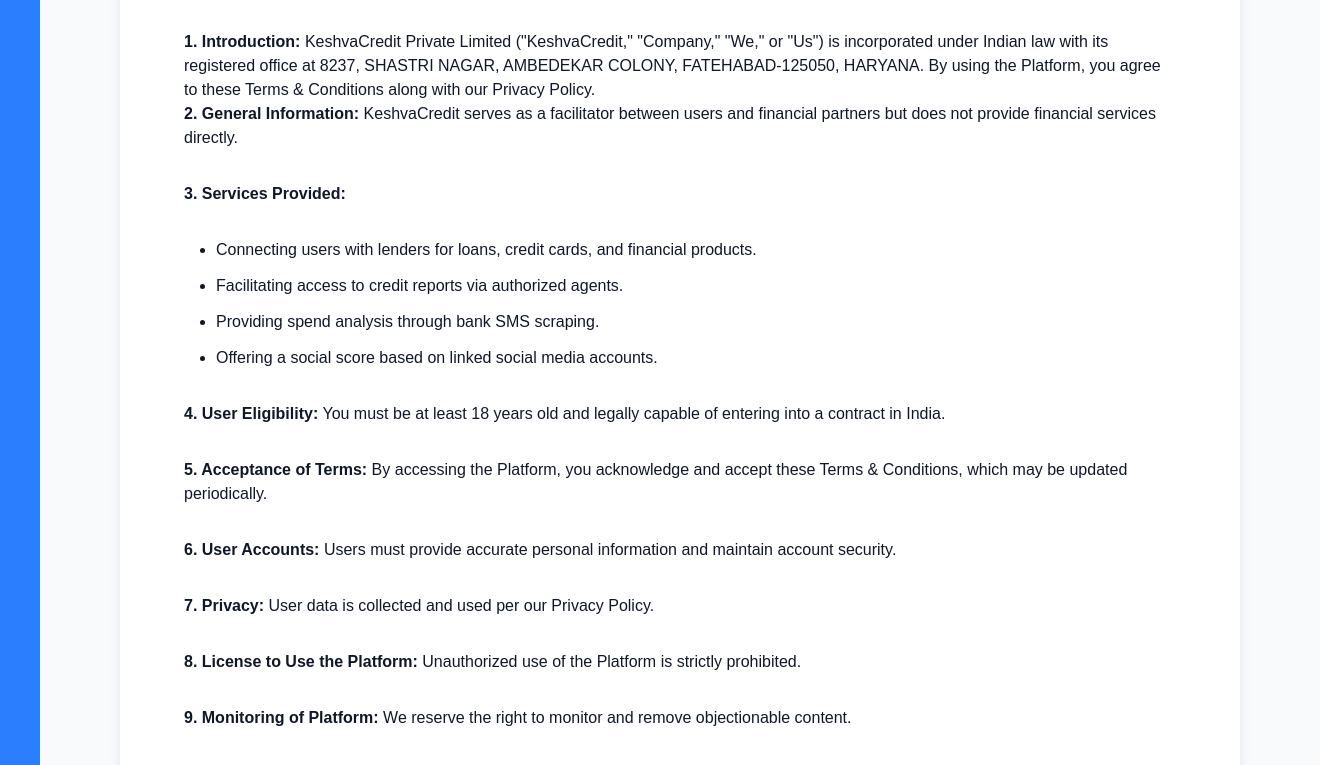
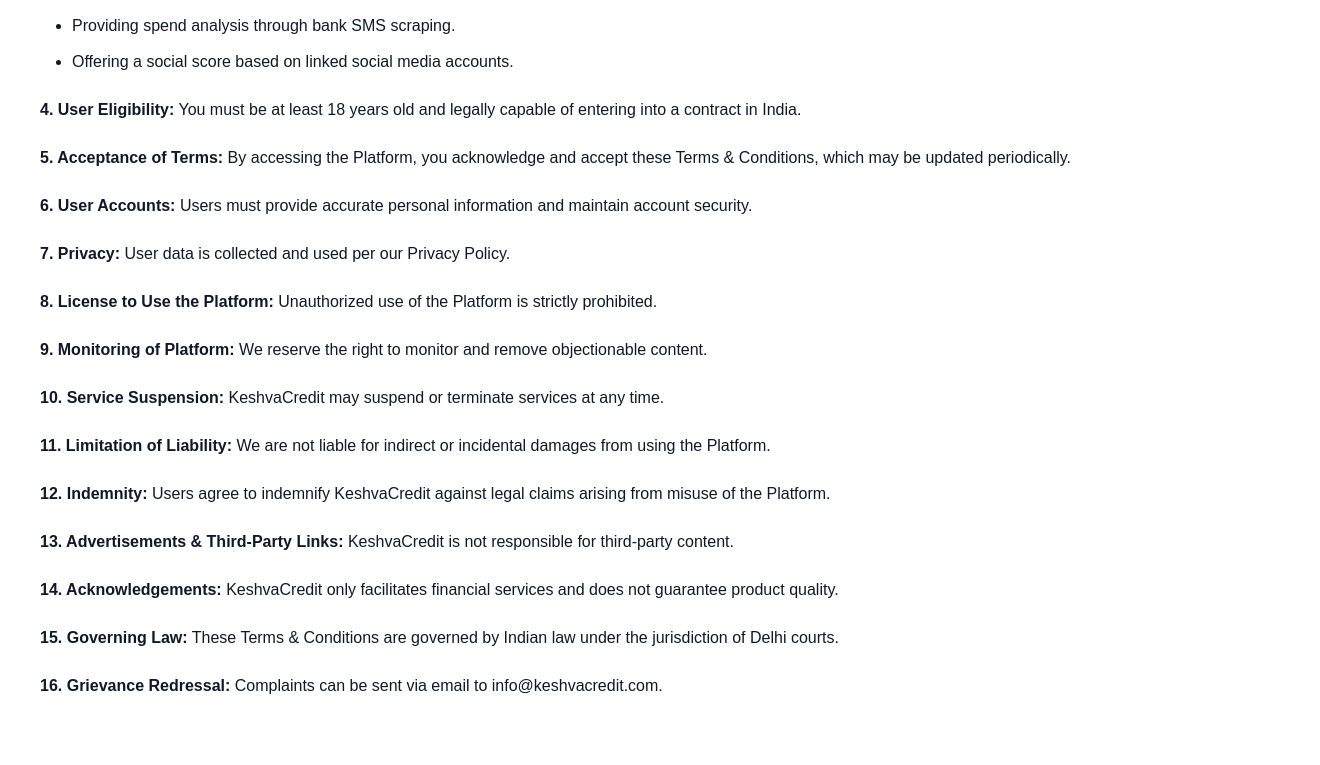
Before and after one commit to situ5901/keshvacredit, a Next.js app: page /terms in a window 1280 px wide. Shown: the part 326-1091 px from the top of the page, 1320 px wide, since content can reach past the window. Built offline with nearby package versions, Linux system fonts and the light colour scheme.

Commit message:
update1 18/03/2025

```diff
--- a/src/app/terms/page.tsx
+++ b/src/app/terms/page.tsx
@@ -3,103 +3,81 @@
 
 const Page = () => {
   return (
-    <>
-      <div className="p-10 bg-blue-500">
-        <div className="w-screen min-h-screen p-20 bg-gray-50 text-gray-900 flex justify-center items-center mt-10">
-          <div className="w-full max-w-6xl bg-white p-16 mt-10 rounded-lg shadow-lg overflow-auto">
-            <h1 className="text-4xl font-bold text-center mt-5">
+    <div className="p-10 text-gray-900 bg-white">
+      <h1 className="text-3xl font-bold text-center mb-6">
         Terms and Conditions for Use of the Website
       </h1>
-            <p className="mt-8">
-              <strong>1. Introduction:</strong> KeshvaCredit Private Limited (
-              <span>&quot;KeshvaCredit,&quot;</span>{" "}
-              <span>&quot;Company,&quot;</span> <span>&quot;We,&quot;</span> or{" "}
-              <span>&quot;Us&quot;</span>) is incorporated under Indian law with
-              its registered office at 8237, SHASTRI NAGAR, AMBEDEKAR COLONY,
-              FATEHABAD-125050, HARYANA. By using the Platform, you agree to
-              these Terms & Conditions along with our Privacy Policy.
+
+      <p className="mb-6">
+        <strong>1. Introduction:</strong> KeshvaCredit Private Limited (&quot;KeshvaCredit,&quot; &quot;Company,&quot; &quot;We,&quot; or &quot;Us&quot;) is incorporated under Indian law with its registered office at 8237, SHASTRI NAGAR, AMBEDEKAR COLONY, FATEHABAD-125050, HARYANA. By using the Platform, you agree to these Terms &amp; Conditions along with our Privacy Policy.
       </p>
-            <p className="mb-8">
-              <strong>2. General Information:</strong> KeshvaCredit serves as a
-              facilitator between users and financial partners but does not
-              provide financial services directly.
+
+      <p className="mb-6">
+        <strong>2. General Information:</strong> KeshvaCredit serves as a facilitator between users and financial partners but does not provide financial services directly.
       </p>
-            <p className="mb-8">
+
+      <p className="mb-6">
         <strong>3. Services Provided:</strong>
       </p>
-            <ul className="list-disc pl-8 mb-8 space-y-3">
-              <li>
-                Connecting users with lenders for loans, credit cards, and
-                financial products.
-              </li>
-              <li>
-                Facilitating access to credit reports via authorized agents.
-              </li>
+      <ul className="list-disc pl-8 mb-6 space-y-3">
+        <li>Connecting users with lenders for loans, credit cards, and financial products.</li>
+        <li>Facilitating access to credit reports via authorized agents.</li>
         <li>Providing spend analysis through bank SMS scraping.</li>
-              <li>
-                Offering a social score based on linked social media accounts.
-              </li>
+        <li>Offering a social score based on linked social media accounts.</li>
       </ul>
-            <p className="mb-8">
-              <strong>4. User Eligibility:</strong> You must be at least 18
-              years old and legally capable of entering into a contract in
-              India.
+
+      <p className="mb-6">
+        <strong>4. User Eligibility:</strong> You must be at least 18 years old and legally capable of entering into a contract in India.
       </p>
-            <p className="mb-8">
-              <strong>5. Acceptance of Terms:</strong> By accessing the
-              Platform, you acknowledge and accept these Terms & Conditions,
-              which may be updated periodically.
+
+      <p className="mb-6">
+        <strong>5. Acceptance of Terms:</strong> By accessing the Platform, you acknowledge and accept these Terms &amp; Conditions, which may be updated periodically.
       </p>
-            <p className="mb-8">
-              <strong>6. User Accounts:</strong> Users must provide accurate
-              personal information and maintain account security.
+
+      <p className="mb-6">
+        <strong>6. User Accounts:</strong> Users must provide accurate personal information and maintain account security.
       </p>
-            <p className="mb-8">
-              <strong>7. Privacy:</strong> User data is collected and used per
-              our Privacy Policy.
+
+      <p className="mb-6">
+        <strong>7. Privacy:</strong> User data is collected and used per our Privacy Policy.
       </p>
-            <p className="mb-8">
-              <strong>8. License to Use the Platform:</strong> Unauthorized use
-              of the Platform is strictly prohibited.
+
+      <p className="mb-6">
+        <strong>8. License to Use the Platform:</strong> Unauthorized use of the Platform is strictly prohibited.
       </p>
-            <p className="mb-8">
-              <strong>9. Monitoring of Platform:</strong> We reserve the right
-              to monitor and remove objectionable content.
+
+      <p className="mb-6">
+        <strong>9. Monitoring of Platform:</strong> We reserve the right to monitor and remove objectionable content.
       </p>
-            <p className="mb-8">
-              <strong>10. Service Suspension:</strong> KeshvaCredit may suspend
-              or terminate services at any time.
+
+      <p className="mb-6">
+        <strong>10. Service Suspension:</strong> KeshvaCredit may suspend or terminate services at any time.
       </p>
-            <p className="mb-8">
-              <strong>11. Limitation of Liability:</strong> We are not liable
-              for indirect or incidental damages from using the Platform.
+
+      <p className="mb-6">
+        <strong>11. Limitation of Liability:</strong> We are not liable for indirect or incidental damages from using the Platform.
       </p>
-            <p className="mb-8">
-              <strong>12. Indemnity:</strong> Users agree to indemnify
-              KeshvaCredit against legal claims arising from misuse of the
-              Platform.
+
+      <p className="mb-6">
+        <strong>12. Indemnity:</strong> Users agree to indemnify KeshvaCredit against legal claims arising from misuse of the Platform.
       </p>
-            <p className="mb-8">
-              <strong>13. Advertisements & Third-Party Links:</strong>
-              KeshvaCredit is not responsible for third-party content.
+
+      <p className="mb-6">
+        <strong>13. Advertisements &amp; Third-Party Links:</strong> KeshvaCredit is not responsible for third-party content.
       </p>
-            <p className="mb-8">
-              <strong>14. Acknowledgements:</strong> KeshvaCredit only
-              facilitates financial services and does not guarantee product
-              quality.
+
+      <p className="mb-6">
+        <strong>14. Acknowledgements:</strong> KeshvaCredit only facilitates financial services and does not guarantee product quality.
       </p>
-            <p className="mb-8">
-              <strong>15. Governing Law:</strong> These Terms & Conditions are
-              governed by Indian law under the jurisdiction of Delhi courts.
+
+      <p className="mb-6">
+        <strong>15. Governing Law:</strong> These Terms &amp; Conditions are governed by Indian law under the jurisdiction of Delhi courts.
       </p>
-            <p className="mb-8">
-              <strong>16. Grievance Redressal:</strong> Complaints can be sent
-              via email to info@keshvacredit.com.
+
+      <p className="mb-6">
+        <strong>16. Grievance Redressal:</strong> Complaints can be sent via email to info@keshvacredit.com.
       </p>
     </div>
-        </div>
-      </div>
-    </>
   );
 };
 
```
Lines whose indentation alone changed are shown as unchanged.
